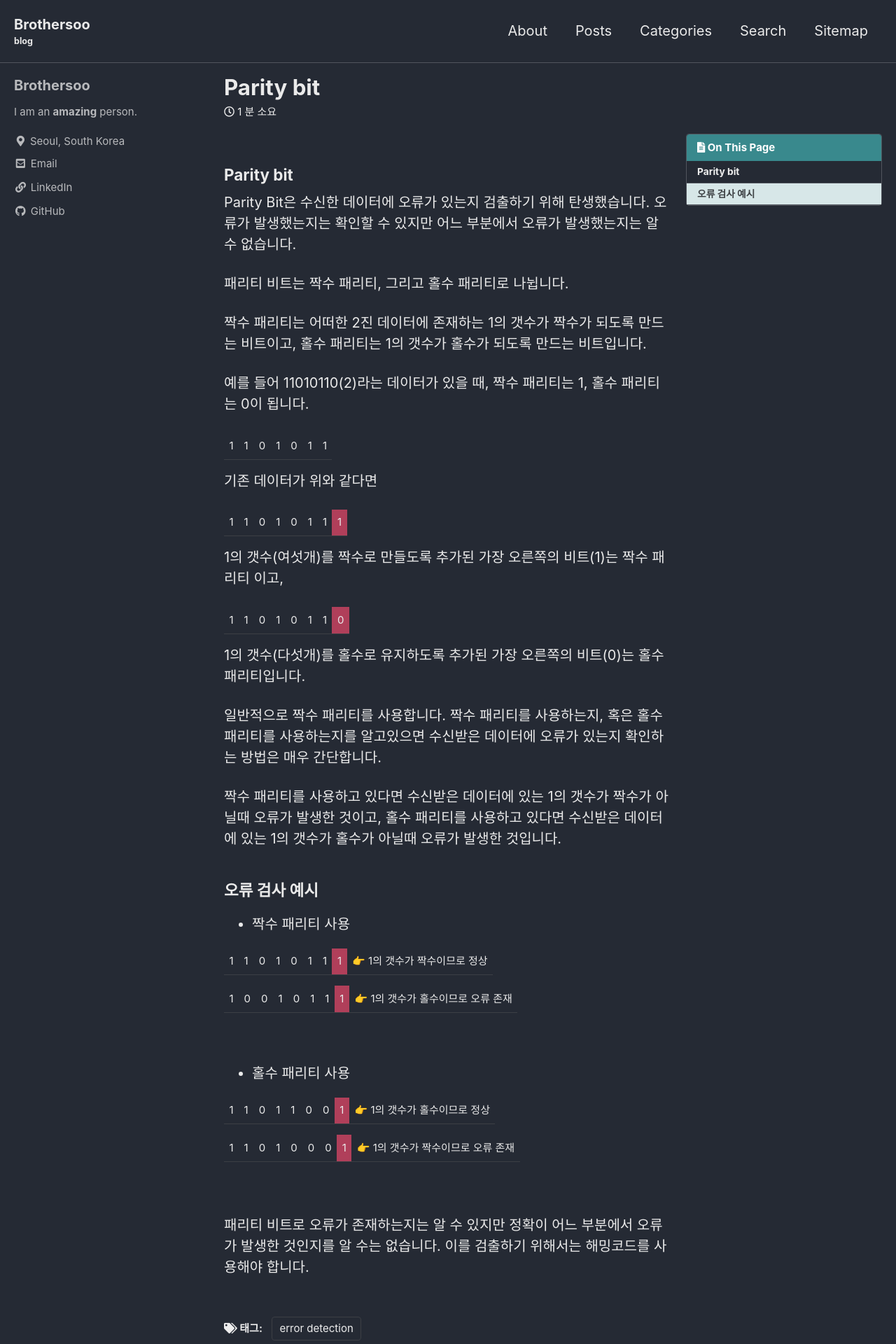
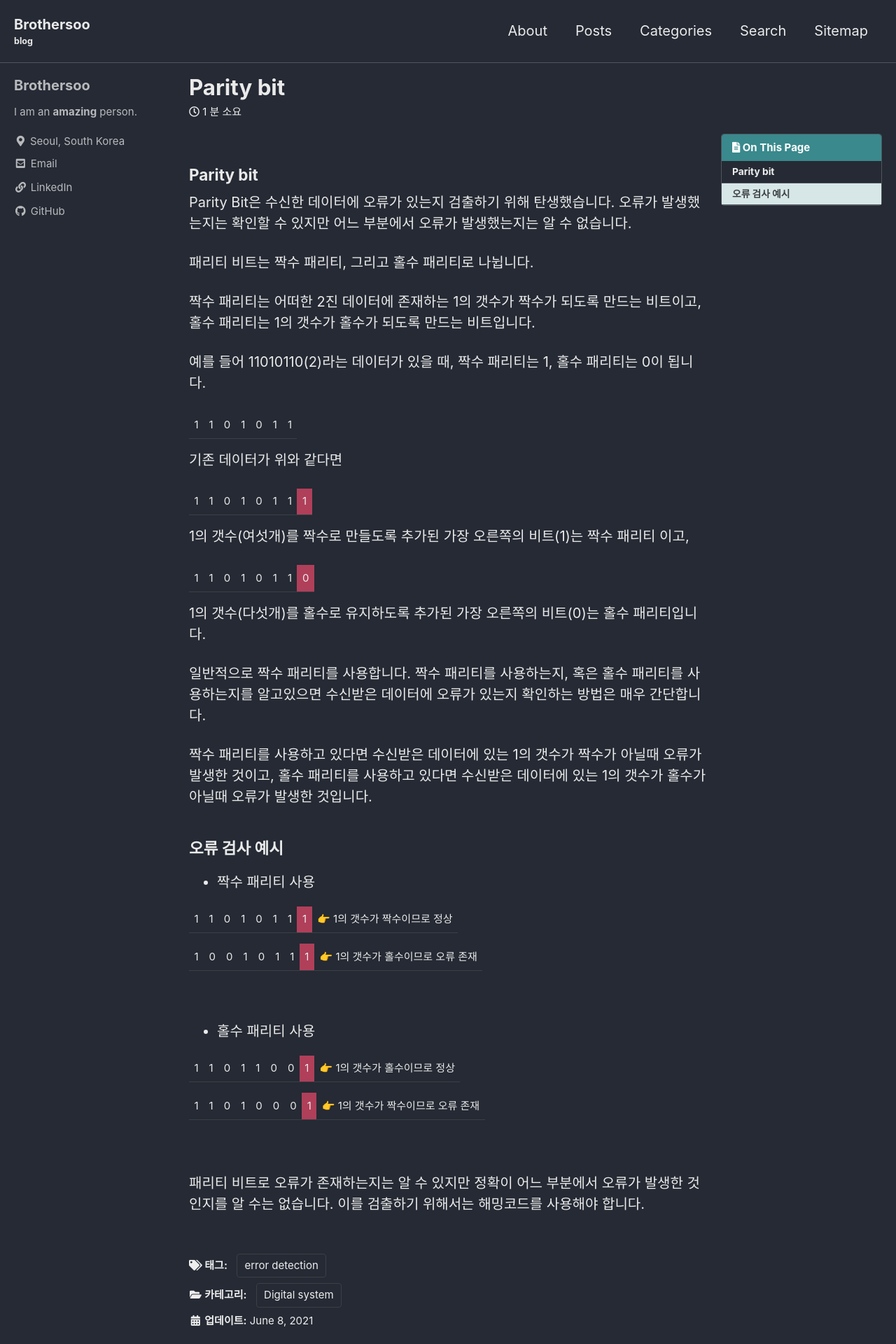
Before and after one commit to brothersoo/brothersoo.github.io, a Jekyll site: the page built from _posts/2021-06-08-parity-bit.md, in a window 1280 px wide. Shown: the top 1920 px of the page at 70% size. Built offline with Jekyll 4.4.1, drawn with Linux system fonts in a browser that asks for light colours; cached includes are drawn as plain includes.

Commit message:
MODIFY: side bar size

```diff
--- a/_sass/minimal-mistakes/_variables.scss
+++ b/_sass/minimal-mistakes/_variables.scss
@@ -155,9 +155,9 @@ $max-width: $x-large !default;
    Grid
    ========================================================================== */
 
-$right-sidebar-width-narrow: 200px !default;
-$right-sidebar-width: 300px !default;
-$right-sidebar-width-wide: 400px !default;
+$right-sidebar-width-narrow: 150px !default;
+$right-sidebar-width: 250px !default;
+$right-sidebar-width-wide: 350px !default;
 
 /*
    Other
```
